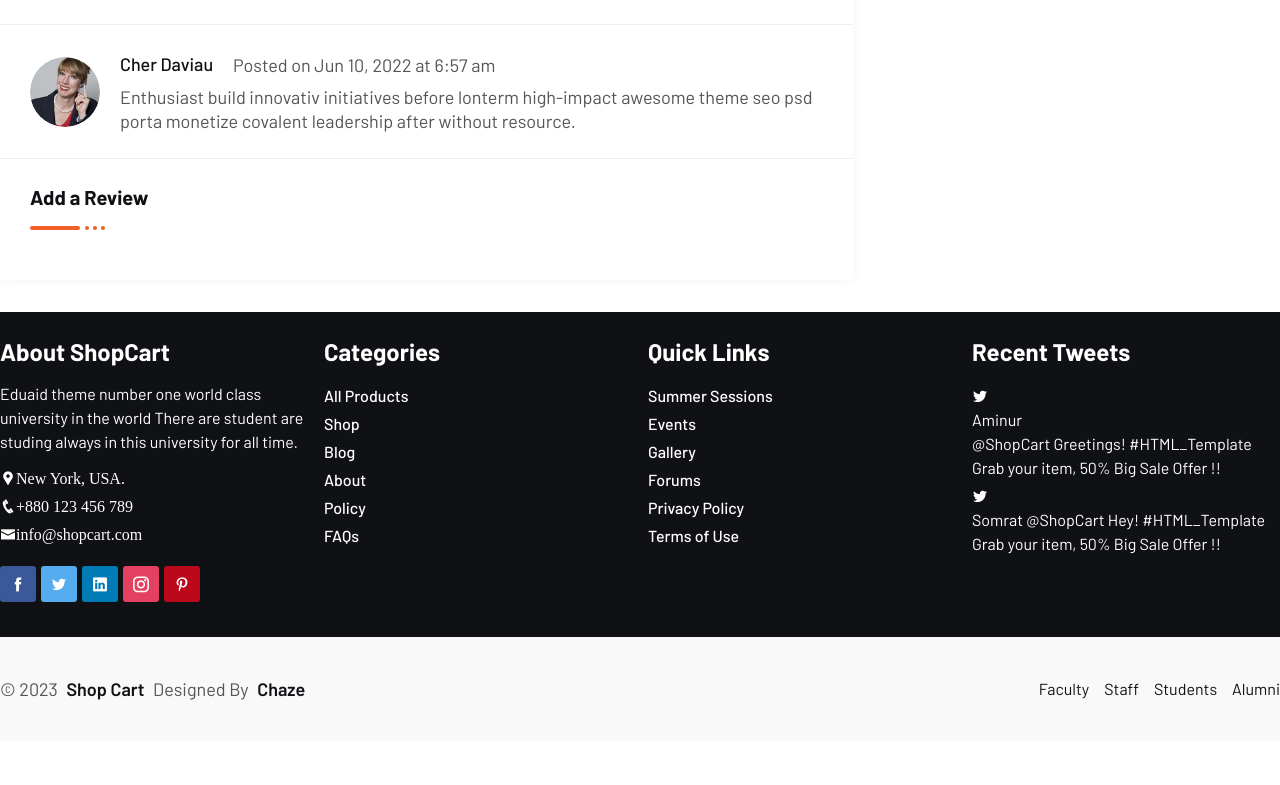
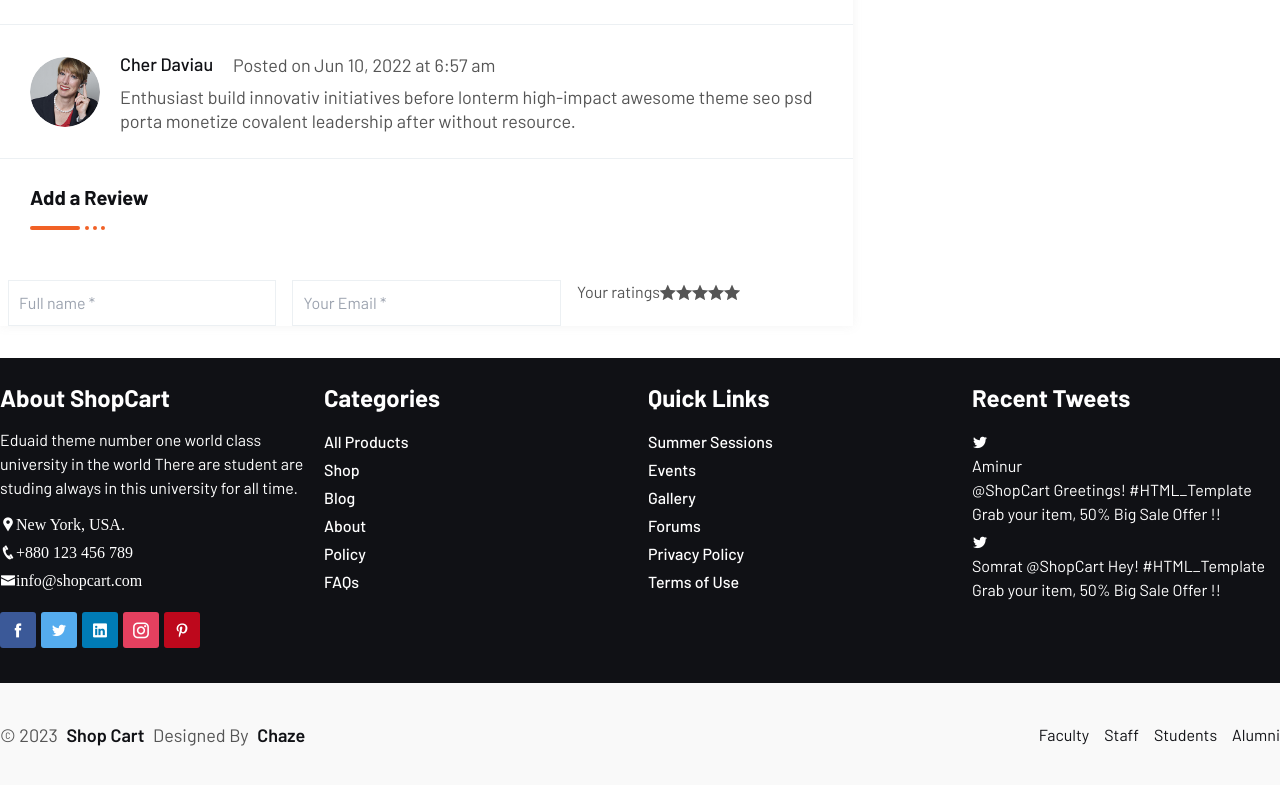
Before and after one commit to iwai-0310/Ecom-React, a React (Vite) app: page /shop/1 in a window 1280 px wide. Shown: the part 1019-1804 px from the top of the page. Before the commit the page ends 1760 px from the top, so only its background shows below. Built offline with nearby package versions, Linux system fonts and the light colour scheme.

Commit message:
Adds name,mail and rating comp to review form

```diff
--- a/src/shopComponent/Review.jsx
+++ b/src/shopComponent/Review.jsx
@@ -1,4 +1,5 @@
 import React, { useState } from "react";
+import Rating from "../components/Rating";
 
 const reviewtitle = "Add a Review";
 
@@ -83,10 +84,35 @@ const Review = () => {
               <div className="review-title">
                 <h5>{reviewtitle}</h5>
               </div>
+              {/* add the review form here */}
             </div>
           </div>
         </div>
         {/* description content */}
+        <form action="action" className="flex">
+          <div className="md:w-4/12 w-full mx-2">
+            <input
+              type="text"
+              name="name"
+              id="name"
+              placeholder="Full name *"
+            />
+          </div>
+          <div className="md:w-4/12 w-full mx-2">
+            <input
+              type="email"
+              name="email"
+              id="email"
+              placeholder="Your Email *"
+            />
+          </div>
+          <div className="md:w-4/12 w-full mx-2">
+            <div className="rating">
+              <span>Your ratings</span>
+              <Rating />
+            </div>
+          </div>
+        </form>
       </div>
     </>
   );
```
